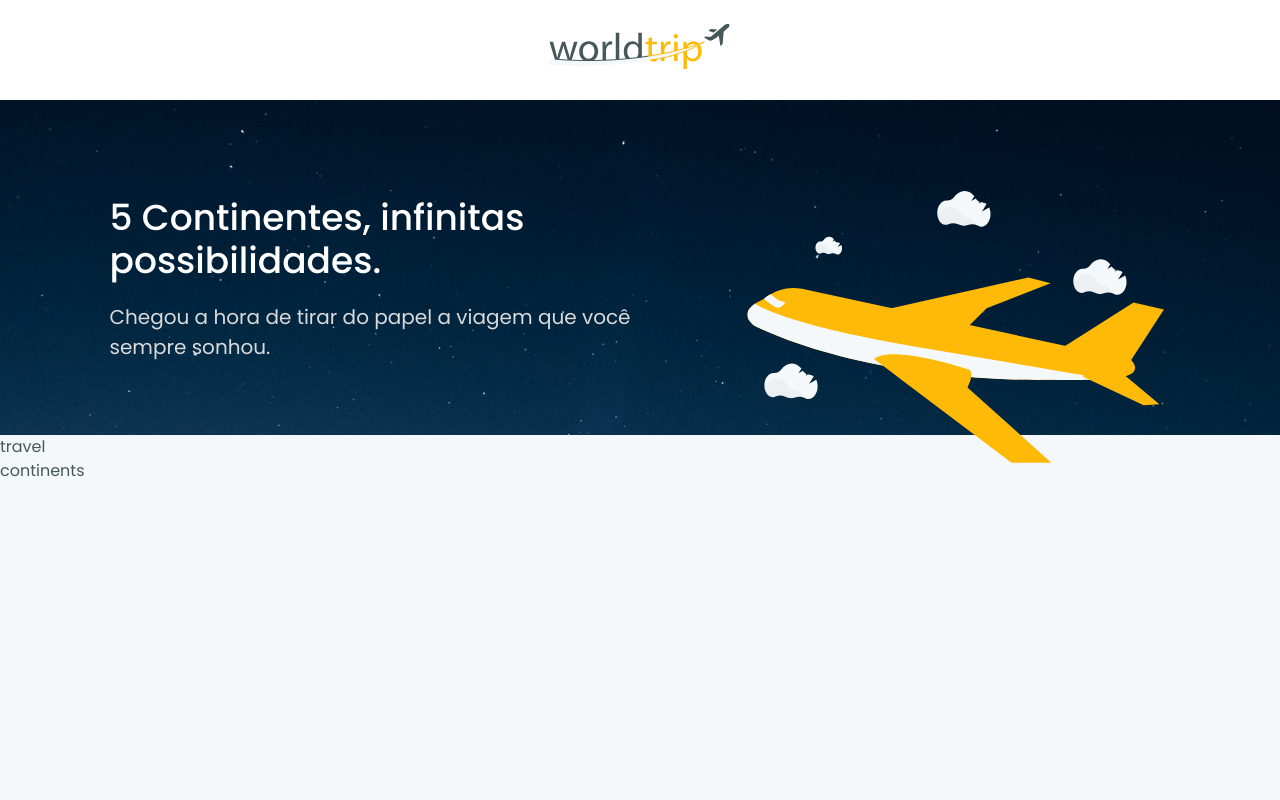
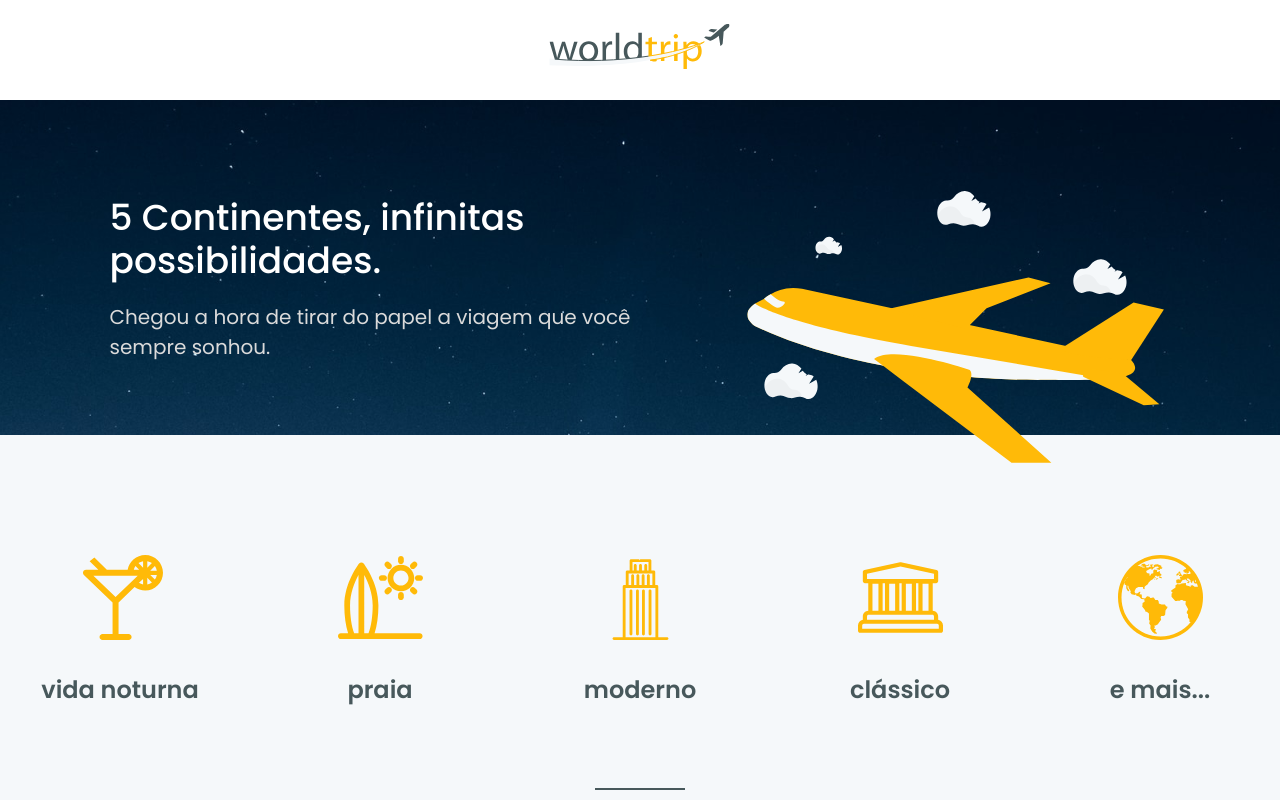
Before and after one commit to jfilipedias/ignite-desafio-interface-com-chakra-ui, a Next.js app: page / in a window 1280 px wide. Shown: the top 800 px of the page. Built offline with nearby package versions, Linux system fonts and the light colour scheme.

Commit message:
Adds travel types

```diff
--- a/src/pages/index.tsx
+++ b/src/pages/index.tsx
@@ -1,9 +1,52 @@
-import { Flex, Heading, HStack, Image, Stack, Text } from '@chakra-ui/react';
+import {
+  Box,
+  Divider,
+  Flex,
+  Heading,
+  HStack,
+  Image,
+  Stack,
+  Text,
+} from '@chakra-ui/react';
 import type { NextPage } from 'next';
+
+interface TravelTypes {
+  id: number;
+  label: string;
+  image: string;
+}
+
+const travelTypes: TravelTypes[] = [
+  {
+    id: 1,
+    label: 'vida noturna',
+    image: 'icons/cocktail.svg',
+  },
+  {
+    id: 2,
+    label: 'praia',
+    image: 'icons/surf.svg',
+  },
+  {
+    id: 3,
+    label: 'moderno',
+    image: 'icons/building.svg',
+  },
+  {
+    id: 4,
+    label: 'clássico',
+    image: 'icons/museum.svg',
+  },
+  {
+    id: 5,
+    label: 'e mais...',
+    image: 'icons/earth.svg',
+  },
+];
 
 const Home: NextPage = () => {
   return (
-    <Flex direction="column">
+    <Flex direction="column" alignItems="center" paddingBottom="40px">
       <Flex
         position="relative"
         width="100vw"
@@ -19,7 +62,7 @@ const Home: NextPage = () => {
           alignItems="flex-start"
         >
           <Stack maxWidth="530px" spacing="20px" marginTop="16px">
-            <Heading color="white" fontWeight="medium">
+            <Heading as="h2" color="white" fontWeight="medium">
               5 Continentes, infinitas possibilidades.
             </Heading>
             <Text color="gray.100" fontSize="20px">
@@ -30,7 +73,30 @@ const Home: NextPage = () => {
           <Image src="airplane.svg" />
         </HStack>
       </Flex>
-      <div>travel</div>
+
+      <Flex justifyContent="space-between" width="1200px" marginTop="120px">
+        {travelTypes.map(travelType => (
+          <Stack key={travelType.id} alignItems="center" width="160px">
+            <Image src={travelType.image} width="85px" height="85px" />
+            <Text
+              textAlign="center"
+              fontSize="24px"
+              fontWeight="semibold"
+              marginTop="24px"
+            >
+              {travelType.label}
+            </Text>
+          </Stack>
+        ))}
+      </Flex>
+
+      <Box background="gray.600" width="90px" height="2px" marginY="80px" />
+
+      <Heading as="h2" textAlign="center" fontSize="36px" fontWeight="medium">
+        Vamos nessa? <br />
+        Então escolha seu continente
+      </Heading>
+
       <div>continents</div>
     </Flex>
   );
```
